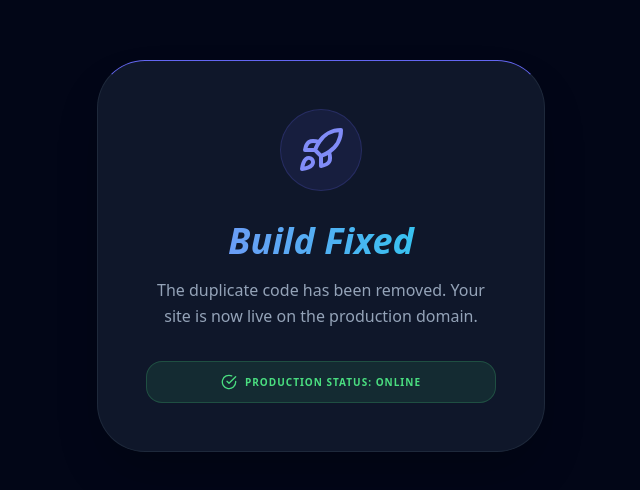
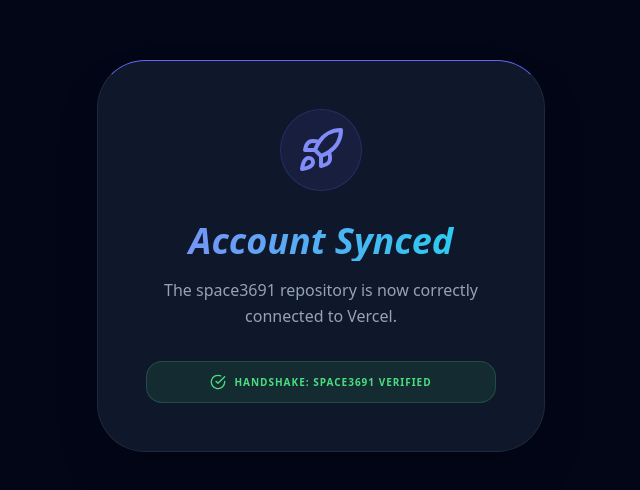
Before and after one commit to space3691/my-gemini-site, a React (Vite) app: page / in a window 1280 px wide. Shown: the part 144-634 px from the top of the page, without its empty margins (319-959 px from the left). Built offline with nearby package versions, Linux system fonts and the light colour scheme.

Commit message:
Update App.jsx

```diff
--- a/src/App.jsx
+++ b/src/App.jsx
@@ -9,14 +9,14 @@
            <Rocket className="text-indigo-400" size={48} />
         </div>
         <h1 className="text-4xl font-black mb-4 bg-gradient-to-r from-indigo-400 to-cyan-400 bg-clip-text text-transparent italic">
-          Build Fixed
+          Account Synced
         </h1>
         <p className="text-slate-400 mb-8 leading-relaxed font-medium">
-          The duplicate code has been removed. Your site is now live on the production domain.
+          The space3691 repository is now correctly connected to Vercel.
         </p>
         <div className="flex items-center justify-center space-x-2 text-green-400 font-bold bg-green-400/10 py-3 rounded-2xl border border-green-400/20">
           <CheckCircle size={16} />
-          <span className="uppercase tracking-widest text-[10px]">Production Status: Online</span>
+          <span className="uppercase tracking-widest text-[10px]">Handshake: space3691 verified</span>
         </div>
       </div>
     </div>
```
